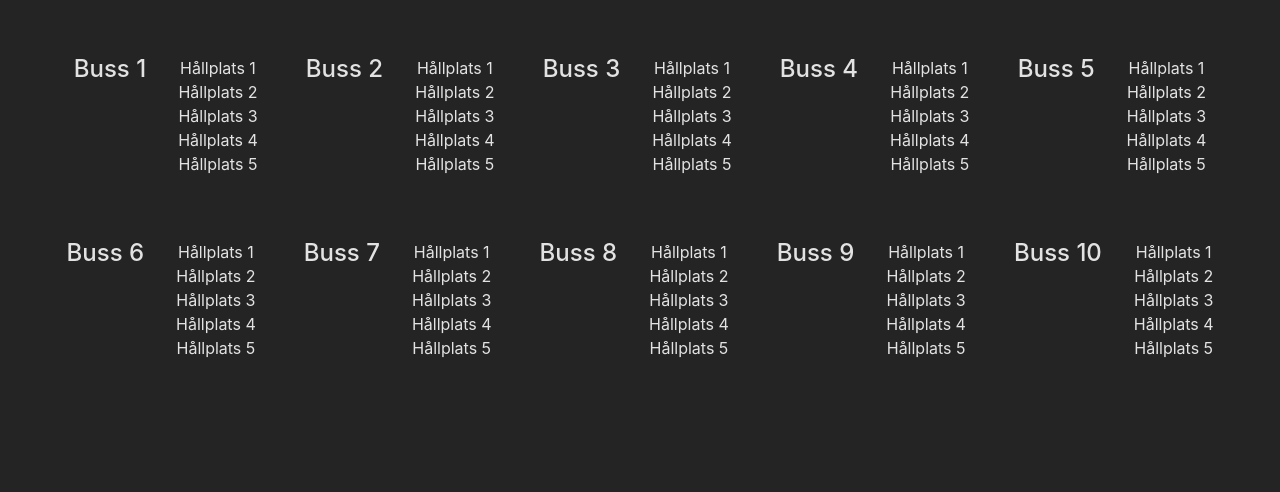
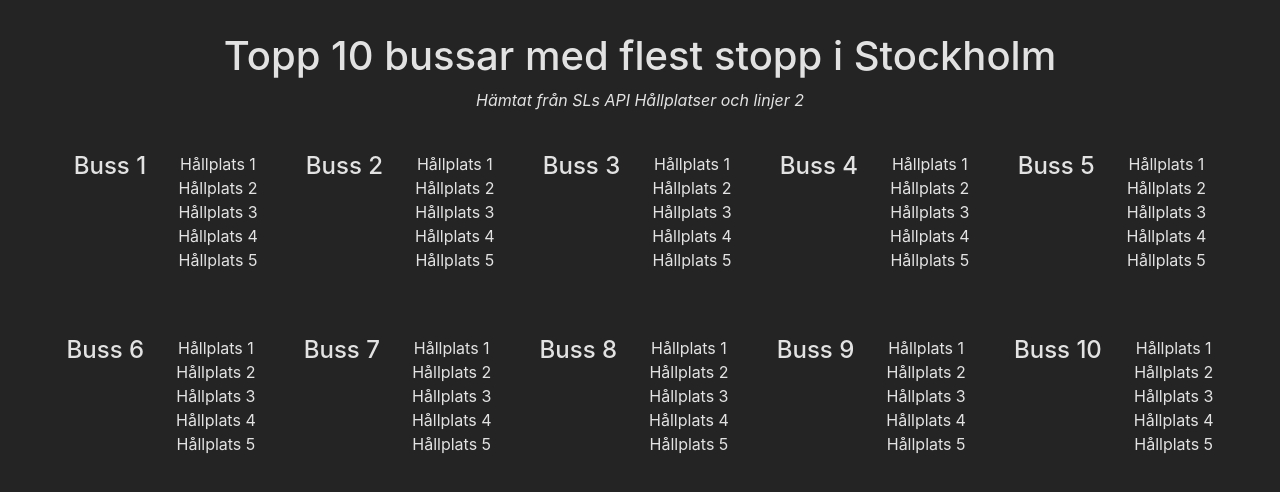
Before and after one commit to fishbulle/bus-lines-frontend, a React (Vite) app: page / in a window 1280 px wide. Shown: the top 492 px of the page. Built offline with nearby package versions, Linux system fonts and the light colour scheme.

Commit message:
added bus view component

```diff
--- a/src/App.css
+++ b/src/App.css
@@ -12,8 +12,3 @@ body {
   background-color: #242424;
   color: rgba(255, 255, 255, 0.87);
 }
-
-h4 {
-  font-size: 1.5em;
-  line-height: 1.1;
-}
--- a/src/App.tsx
+++ b/src/App.tsx
@@ -1,10 +1,9 @@
-import "bootstrap/dist/css/bootstrap.min.css";
-import BusCard from "./components/BusCard";
+import BusView from "./components/BusView";
 
 function App() {
   return (
     <>
-      <BusCard />
+      <BusView />
     </>
   );
 }
--- a/src/components/BusCard.tsx
+++ b/src/components/BusCard.tsx
@@ -12,6 +12,7 @@ const BusCard = () => {
                 {busStops}
               </li>
             ))}
+            {/* Add show more / less stops */}
           </ul>
         </div>
       ))}
--- /dev/null
+++ b/src/components/BusView.tsx
@@ -0,0 +1,17 @@
+import BusCard from "./BusCard";
+
+const BusView = () => {
+  return (
+    <>
+      <div>
+        <h1>Topp 10 bussar med flest stopp i Stockholm</h1>
+        <p className="fst-italic">
+          Hämtat från SLs API Hållplatser och linjer 2
+        </p>
+      </div>
+      <BusCard />
+    </>
+  );
+};
+
+export default BusView;
--- a/src/main.tsx
+++ b/src/main.tsx
@@ -1,5 +1,6 @@
 import React from 'react'
 import ReactDOM from 'react-dom/client'
+import "bootstrap/dist/css/bootstrap.min.css";
 import App from './App.tsx'
 import "./App.css";
 
```
